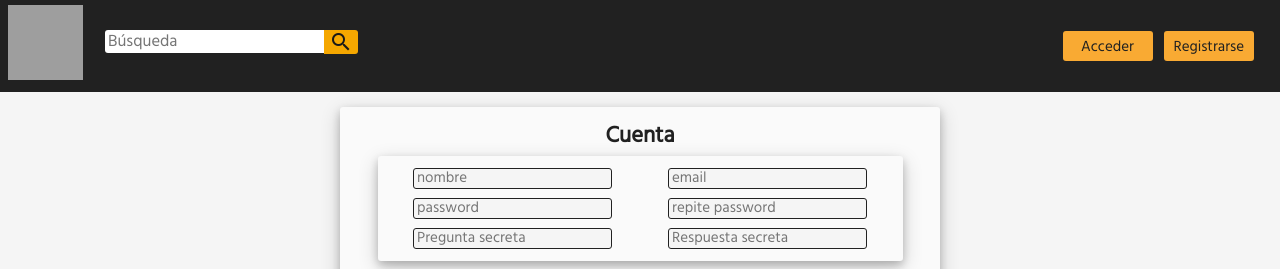
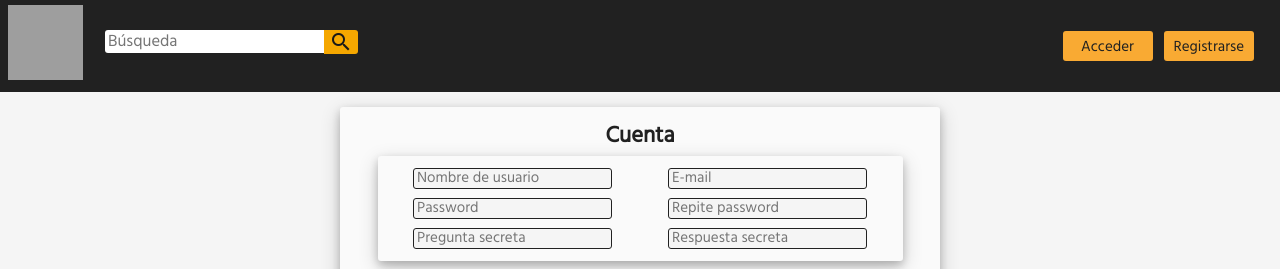
Before and after one commit to Dave86dev/monetae-f, a React (Create React App) app: page /register in a window 1280 px wide. Shown: the top 269 px of the page. Built offline with nearby package versions, Linux system fonts and the light colour scheme; grey boxes are pictures that could not be loaded.

Commit message:
Register avanzado 75%.

```diff
--- a/src/components/register/register.jsx
+++ b/src/components/register/register.jsx
@@ -50,7 +50,7 @@ class Register extends React.Component {
         //Comprobamos que todos los campos esten rellenados
 
         let arrRegister = ["username","email","password","password2","secretQ","secretA",
-        "phone","userType","address","country","city","paypal","cNumber","cOwner","expireM","expireY"];
+        "phone","userType","address","country","city"];
 
         for(let _x of arrRegister) {
             if(this.state[_x] === ""){
@@ -59,13 +59,20 @@ class Register extends React.Component {
             }
         }
 
+        //Comprobamos que el cliente bien dispone de paypal o de tarjeta de crédito.
+
         if (! /^[a-zA-Z0-9.!#$%&'*+/=?^_`{|}~-]+@[a-zA-Z0-9](?:[a-zA-Z0-9-]{0,61}[a-zA-Z0-9])?(?:\.[a-zA-Z0-9](?:[a-zA-Z0-9-]{0,61}[a-zA-Z0-9])?)*$/.test(this.state.email) ) {
             this.muestraError("Introduce un e-mail válido.");
             return;
         };
 
+        if (! /^[a-zA-Z0-9.!#$%&'*+/=?^_`{|}~-]+@[a-zA-Z0-9](?:[a-zA-Z0-9-]{0,61}[a-zA-Z0-9])?(?:\.[a-zA-Z0-9](?:[a-zA-Z0-9-]{0,61}[a-zA-Z0-9])?)*$/.test(this.state.paypal) ) {
+            this.muestraError("Introduce un paypal válido.");
+            return;
+        };
 
-        if (this.state.email < 4) {
+
+        if (this.state.password.length < 4) {
             this.muestraError("El password debe de tener al menos 4 caracteres.");
             return;
         };
@@ -74,19 +81,56 @@ class Register extends React.Component {
             this.muestraError("El teléfono debe ser válido");
             return;
         };
+
         if (! /[a-z]/gi.test(this.state.cOwner) ) {
             this.muestraError("El titular de la tarjeta debe ser válido.");
             return;
         };
+
+        if (! /[a-z]/gi.test(this.state.address) ) {
+            this.muestraError("El titular de la tarjeta debe ser válido.");
+            return;
+        };
+
+        if (! /[a-z]/gi.test(this.state.country) ) {
+            this.muestraError("El titular de la tarjeta debe ser válido.");
+            return;
+        };
+
+        if (! /[a-z]/gi.test(this.state.city) ) {
+            this.muestraError("El titular de la tarjeta debe ser válido.");
+            return;
+        };
+
+        if (! /[0-9]/g.test(this.state.cNumber) ) {
+            this.muestraError("El numero de la tarjeta debe de ser válido.");
+            return;
+        };
+
         if (! /[0-9]/g.test(this.state.expireM) ) {
             this.muestraError("El mes de caducidad debe de ser válido.");
             return;
         };
+        if (!this.state.expireM.length === 2){
+            this.muestraError("El mes de caducidad debe tener 2 caracteres.");
+            return;
+        }
+        if (!this.state.expireY.length === 2){
+            this.muestraError("El año de caducidad debe tener 2 caracteres.");
+            return;
+        }
 
         if (! /[0-9]/g.test(this.state.expireY) ) {
             this.muestraError("El año de caducidad debe de ser válido.");
             return;
         };
+
+        if (this.state.password != this.state.password2){
+            this.muestraError("Los dos passwords deben coincidir");
+            return;
+        }
+
+
     }
 
     muestraError (message, timeout = 3, isError = true) {
@@ -134,10 +178,10 @@ class Register extends React.Component {
 				<div className="registerCard">
 					<h2>Cuenta</h2>
 					<div className="registerCardInfoA">
-                        <input className="inputRegister" type="text" placeholder="nombre" name="username" value={this.state.username}  onChange={this.handleChange} ></input>
-                        <input className="inputRegister" type="text" placeholder="email"  name="email" value={this.state.email}  onChange={this.handleChange} ></input>
-                        <input className="inputRegister" type="text" placeholder="password"  name="password" value={this.state.password}  onChange={this.handleChange} ></input>
-                        <input className="inputRegister" type="text" placeholder="repite password"  name="password2" value={this.state.password2}  onChange={this.handleChange} ></input>
+                        <input className="inputRegister" type="text" placeholder="Nombre de usuario" name="username" value={this.state.username}  onChange={this.handleChange} ></input>
+                        <input className="inputRegister" type="text" placeholder="E-mail"  name="email" value={this.state.email}  onChange={this.handleChange} ></input>
+                        <input className="inputRegister" type="password" placeholder="Password"  name="password" value={this.state.password}  onChange={this.handleChange} ></input>
+                        <input className="inputRegister" type="password" placeholder="Repite password"  name="password2" value={this.state.password2}  onChange={this.handleChange} ></input>
                         <input className="inputRegister" type="text" placeholder="Pregunta secreta"  name="secretQ" value={this.state.secretQ}  onChange={this.handleChange} ></input>
                         <input className="inputRegister" type="text" placeholder="Respuesta secreta"  name="secretA" value={this.state.secretA}  onChange={this.handleChange} ></input>
                     </div>
```
Lines whose indentation alone changed are shown as unchanged.
